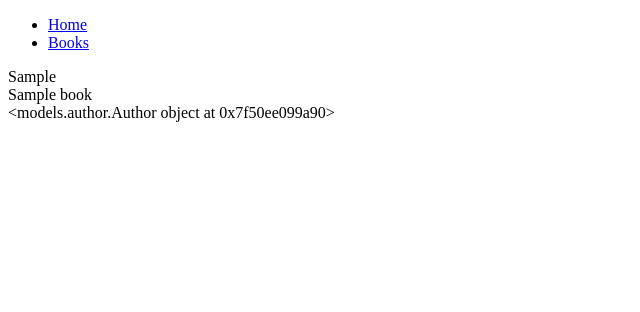
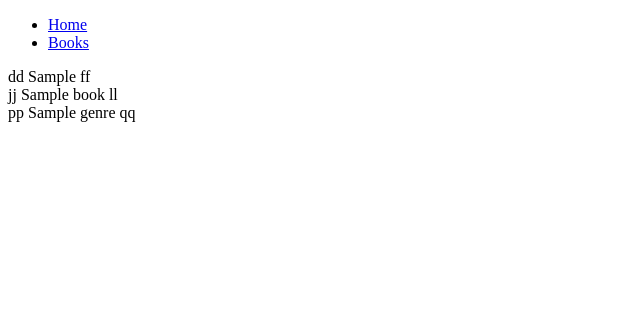
Before and after one commit to mwdfn/one_to_many_find_books, a Flask app: page /index in a window 1280 px wide. Shown: the top 312 px of the page, without its empty margins (0-640 px from the left). Run offline with Flask 2, Linux system fonts and the light colour scheme; a database or web service that is not in the repository returns one stand-in record (values such as "Sample title"); some libraries are stand-ins or nearby versions.

Commit message:
fixed bug

```diff
--- a/repositories/book_repository.py
+++ b/repositories/book_repository.py
@@ -17,10 +17,13 @@ def select_all():
     sql = "SELECT * FROM books"
     results = run_sql(sql)
 
+
     for row in results:
         author = author_repository.select(row['author_id'])
-        book = Book(row['title'], author, row['genre'], row['id'])
+        book = Book(row['title'], row['genre'],author, row['id'])
         books.append(book)
+
+
     return books
 
 def select(id):
--- a/templates/index.html
+++ b/templates/index.html
@@ -5,12 +5,18 @@
 {% for book in all_books %}
     <div class="talk">
         <div class = "content">
+            dd
             {#<a href ="/tasks/{{task.id}}">{{task.description}}</a>#}
             {{book.author.first_name}}
+            ff
             <div class ="title">
+                jj
                 {{book.title}}
+                ll
                 <div class="genre">
+                    pp
                     {{book.genre}}
+                    qq
                 </div>
                 {#<div class = "buttons">
                 <form class = "delete-form" action="/tasks/{{task.id}}/delete" method = "POST">
```
